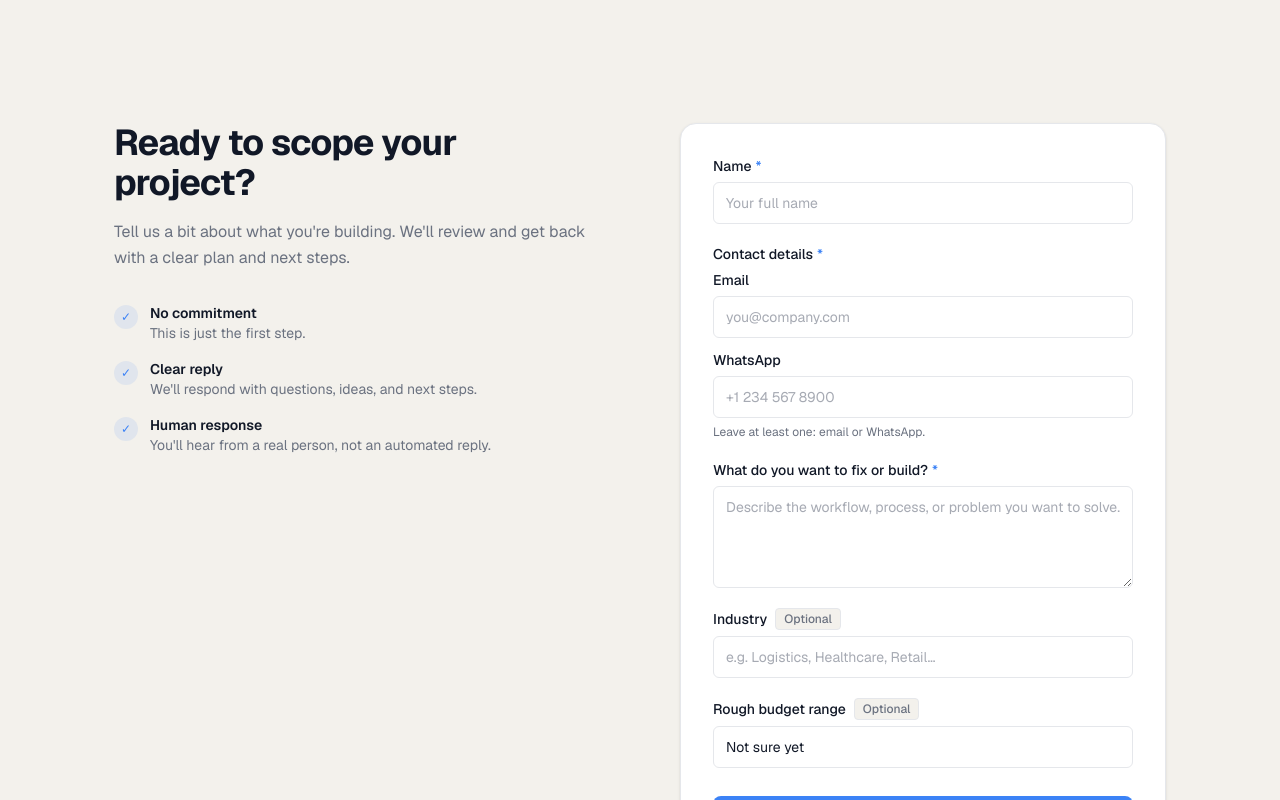
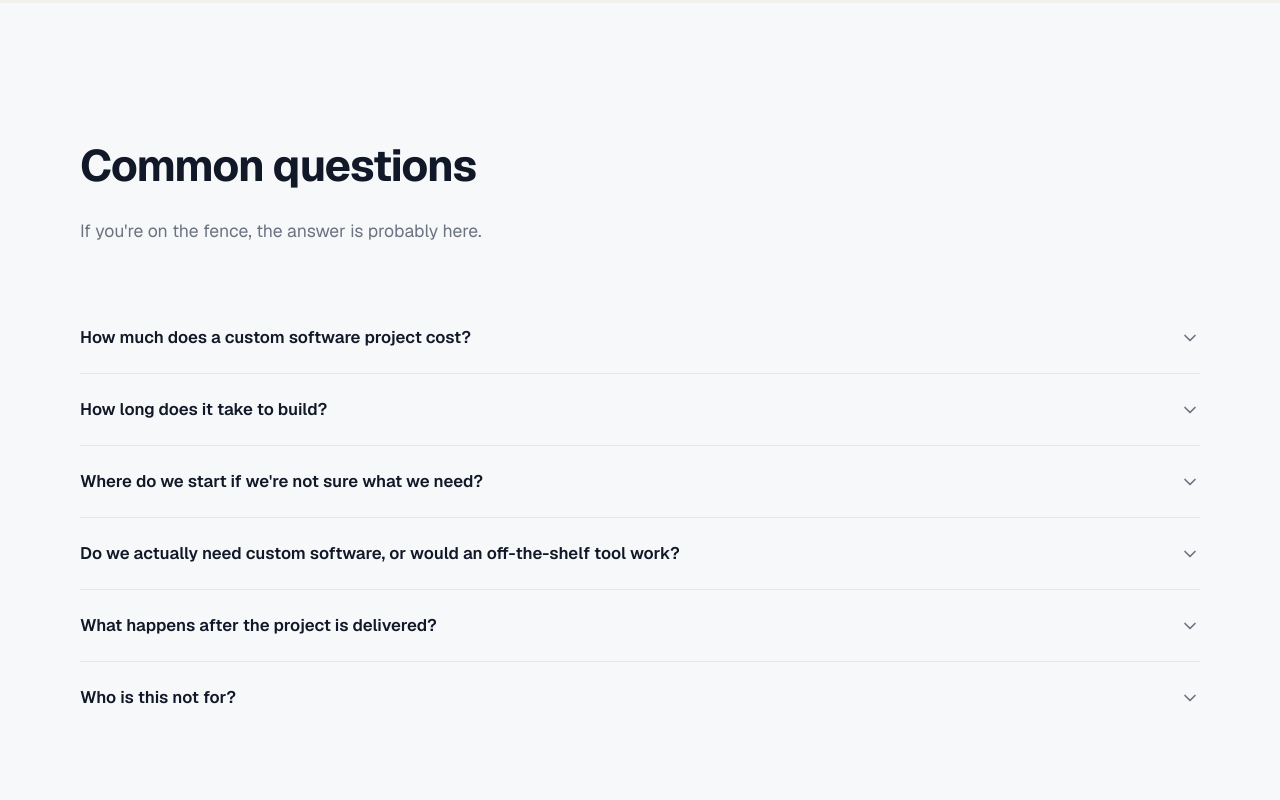
Before and after one commit to kashte1o/Dev_agency_landing, a Next.js app: page / in a window 1280 px wide. Shown: the part 8320-9120 px from the top of the page. Built offline with nearby package versions, Linux system fonts and the light colour scheme.

Commit message:
Add FAQSection with accordion and faq.ts content placeholders

```diff
--- a/app/page.tsx
+++ b/app/page.tsx
@@ -8,6 +8,7 @@ import { PillarsSection } from '@/sections/PillarsSection'
 import { ProcessSection } from '@/sections/ProcessSection'
 import { CredibilitySection } from '@/sections/CredibilitySection'
 import { ProofSection } from '@/sections/ProofSection'
+import { FAQSection } from '@/sections/FAQSection'
 import { ContactSection } from '@/sections/ContactSection'
 
 import { hero, pain, chaosOrder, pillars, credibility, contactSection } from '@/content/home'
@@ -31,6 +32,7 @@ export default function HomePage() {
       <ProcessSection heading={processHeading} subheading={processSubheading} steps={processSteps} />
       <CredibilitySection credibility={credibility} />
       <ProofSection />
+      <FAQSection />
       <ContactSection contactSection={contactSection} />
     </>
   )
--- /dev/null
+++ b/content/faq.ts
@@ -0,0 +1,47 @@
+/**
+ * FAQ content — homepage
+ * ──────────────────────
+ * Goal: close objections and qualify leads before the form.
+ * Language: business owner, not developer.
+ *
+ * PLACEHOLDER — replace body text with final approved copy.
+ * Keep questions as-is: they cover the real objections in this niche.
+ */
+
+export type FAQItem = {
+  question: string
+  answer: string
+}
+
+export const homepageFAQ: FAQItem[] = [
+  {
+    question: 'How much does a custom software project cost?',
+    answer:
+      '[PLACEHOLDER] Give an honest range without committing. Example: "Projects typically start from $X depending on scope. We always define scope before quoting — so you know what you\'re paying for before any work begins. If budget is a concern, we\'ll tell you upfront whether it makes sense to proceed."',
+  },
+  {
+    question: 'How long does it take to build?',
+    answer:
+      '[PLACEHOLDER] Give a realistic range. Example: "A focused MVP for a single workflow usually takes 6–10 weeks. Larger systems take longer. We set a clear timeline during the scoping phase — no open-ended engagements."',
+  },
+  {
+    question: 'Where do we start if we\'re not sure what we need?',
+    answer:
+      '[PLACEHOLDER] Describe the scoping workshop. Example: "We start with a scoping session where we map your workflow together. You describe what\'s broken; we ask questions and come back with a clear picture of what to build and why. No technical knowledge required on your end."',
+  },
+  {
+    question: 'Do we actually need custom software, or would an off-the-shelf tool work?',
+    answer:
+      '[PLACEHOLDER] Be honest — this builds trust. Example: "Sometimes an existing tool is the right answer and we\'ll say so. Custom software makes sense when your workflow is specific enough that no existing product fits without significant workarounds — or when those workarounds are already costing you time and money."',
+  },
+  {
+    question: 'What happens after the project is delivered?',
+    answer:
+      '[PLACEHOLDER] Address the fear of being left alone with a system. Example: "We hand over documented, working software. We offer support and iteration post-launch. You\'re not buying a black box — you\'re getting something your team can actually use and grow with."',
+  },
+  {
+    question: 'Who is this not for?',
+    answer:
+      '[PLACEHOLDER] Be direct — this filters out bad-fit leads and increases trust with good ones. Example: "We\'re not the right fit if you\'re looking for a cheap clone of an existing SaaS, don\'t have a specific business problem to solve, or aren\'t ready to be involved in the process. Good software requires input from the people who use it."',
+  },
+]
--- /dev/null
+++ b/sections/FAQSection.tsx
@@ -0,0 +1,102 @@
+'use client'
+import { useState } from 'react'
+import { motion, AnimatePresence } from 'framer-motion'
+import { ChevronDown } from 'lucide-react'
+import { Section } from '@/components/ui/Section'
+import { fadeUp, staggerContainer, VIEWPORT } from '@/lib/motion'
+import { homepageFAQ, type FAQItem } from '@/content/faq'
+
+/**
+ * FAQSection
+ * ──────────
+ * Sits between ProofSection and ContactSection.
+ * Goal: close objections and qualify leads before the form.
+ * Last 2 questions (what we do / don't fit) act as a filter.
+ *
+ * Content lives in content/faq.ts — replace PLACEHOLDER text there.
+ */
+
+const HEADING = 'Common questions'
+const SUBHEADING = "If you're on the fence, the answer is probably here."
+
+export function FAQSection() {
+  return (
+    <Section id="faq" background="base" className="py-20 md:py-28 lg:py-32">
+      <div className="mx-auto w-full max-w-[1440px] px-10 md:px-16 lg:px-20">
+        <motion.div
+          variants={staggerContainer}
+          initial="hidden"
+          whileInView="visible"
+          viewport={VIEWPORT}
+          className="flex flex-col gap-14"
+        >
+          {/* Heading */}
+          <div className="flex flex-col gap-4">
+            <motion.h2
+              variants={fadeUp}
+              className="max-w-2xl text-[1.9rem] font-bold tracking-tight text-text-primary sm:text-[2.25rem] md:text-[2.75rem]"
+            >
+              {HEADING}
+            </motion.h2>
+            <motion.p variants={fadeUp} className="max-w-xl text-[1.1rem] text-text-secondary">
+              {SUBHEADING}
+            </motion.p>
+          </div>
+
+          {/* Accordion */}
+          <motion.div variants={fadeUp} className="flex flex-col divide-y divide-border">
+            {homepageFAQ.map((item) => (
+              <FAQAccordionItem key={item.question} item={item} />
+            ))}
+          </motion.div>
+
+        </motion.div>
+      </div>
+    </Section>
+  )
+}
+
+// ── Accordion item ────────────────────────────────────────────────
+
+function FAQAccordionItem({ item }: { item: FAQItem }) {
+  const [open, setOpen] = useState(false)
+
+  return (
+    <div>
+      <button
+        onClick={() => setOpen((o) => !o)}
+        aria-expanded={open}
+        className="flex w-full items-start justify-between gap-6 py-6 text-left"
+      >
+        <span className="text-[1.05rem] font-semibold text-text-primary leading-snug">
+          {item.question}
+        </span>
+        <motion.span
+          animate={{ rotate: open ? 180 : 0 }}
+          transition={{ duration: 0.2 }}
+          className="mt-0.5 flex-shrink-0 text-text-secondary"
+          aria-hidden
+        >
+          <ChevronDown size={20} />
+        </motion.span>
+      </button>
+
+      <AnimatePresence initial={false}>
+        {open && (
+          <motion.div
+            key="answer"
+            initial={{ height: 0, opacity: 0 }}
+            animate={{ height: 'auto', opacity: 1 }}
+            exit={{ height: 0, opacity: 0 }}
+            transition={{ duration: 0.25, ease: 'easeInOut' }}
+            className="overflow-hidden"
+          >
+            <p className="pb-6 text-[1rem] leading-relaxed text-text-secondary">
+              {item.answer}
+            </p>
+          </motion.div>
+        )}
+      </AnimatePresence>
+    </div>
+  )
+}
```
